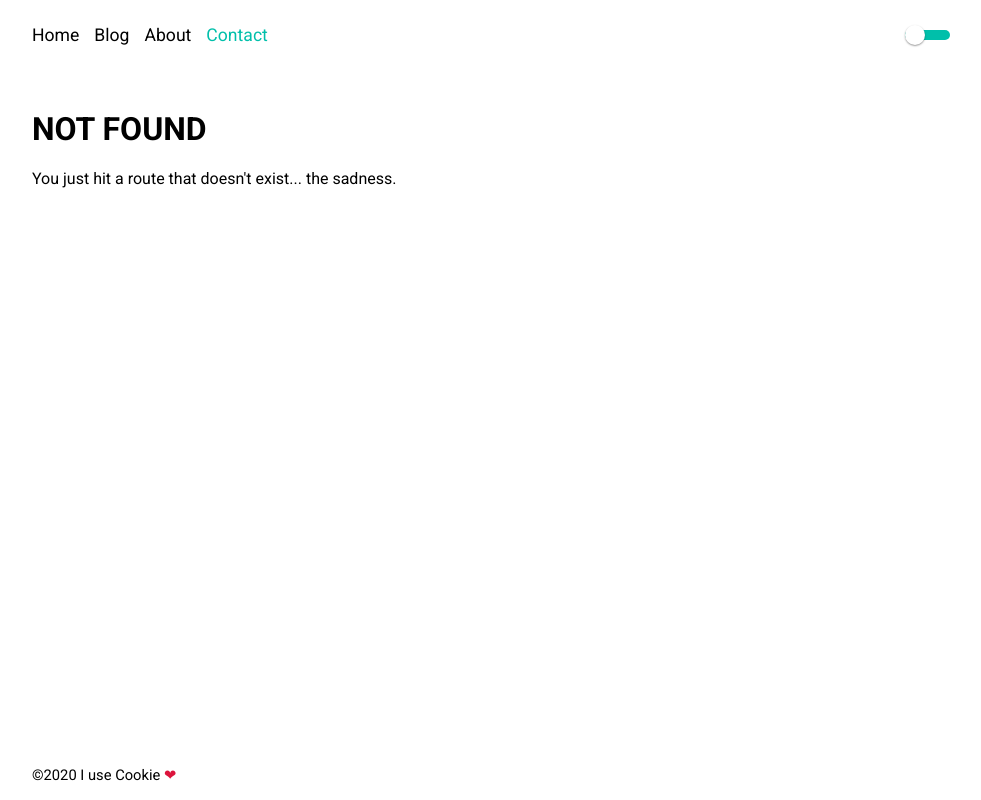
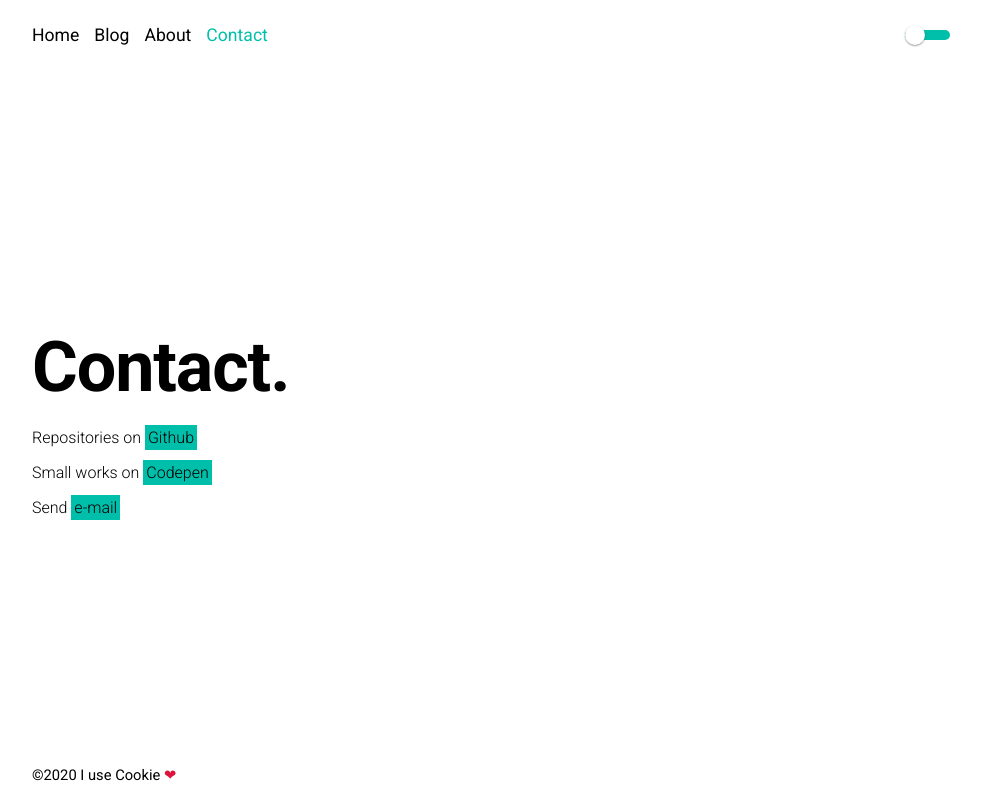
Before and after one commit to omeryaldirgan/home, a Gatsby site: page /contact in a window 1280 px wide. Before the commit this address had no page. Shown: the whole page, without its empty margins (148-1129 px from the left). Built offline with nearby package versions, Linux system fonts and the light colour scheme; Gatsby itself is replaced by a stand-in of ours.

Commit message:
404 contact

```diff
--- a/src/pages/404.js
+++ b/src/pages/404.js
@@ -1,14 +1,12 @@
 import React from "react"
-
 import Layout from "../components/layout"
 import SEO from "../components/seo"
-
 const NotFoundPage = () => (
   <Layout>
     <SEO title="404: Not found" />
-    <h1>NOT FOUND</h1>
-    <p>You just hit a route that doesn&#39;t exist... the sadness.</p>
+    <section className="Main notFound">
+        <h1 className="color-text">404</h1>
+    </section>
   </Layout>
 )
-
 export default NotFoundPage
--- /dev/null
+++ b/src/pages/contact.js
@@ -0,0 +1,28 @@
+import React from "react"
+import Layout from "../components/layout"
+import SEO from "../components/seo"
+import Social from "../components/social"
+import {graphql } from "gatsby"
+
+
+const Contact=({ data: { metaData} })=>{
+
+  const {github,codepen,email}=metaData.siteMetadata.socialLinks;
+    return(
+     <Layout>
+        <SEO title="Contact"/>
+        <section className="Main">
+          <h1 className="Main-h1 color-text">Contact.</h1>
+          <Social urls={[github, codepen, email]} />
+        </section>
+     </Layout>
+    )
+}
+export const query = graphql`
+  {
+    metaData: site {
+      ...SiteMetaData
+    }
+  }
+`
+export default Contact
```
